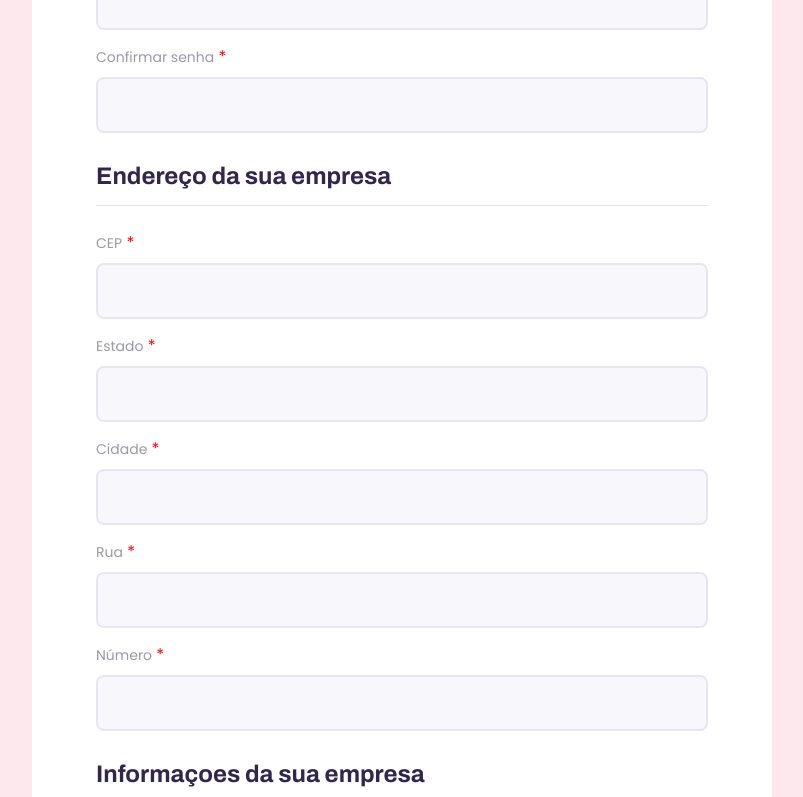
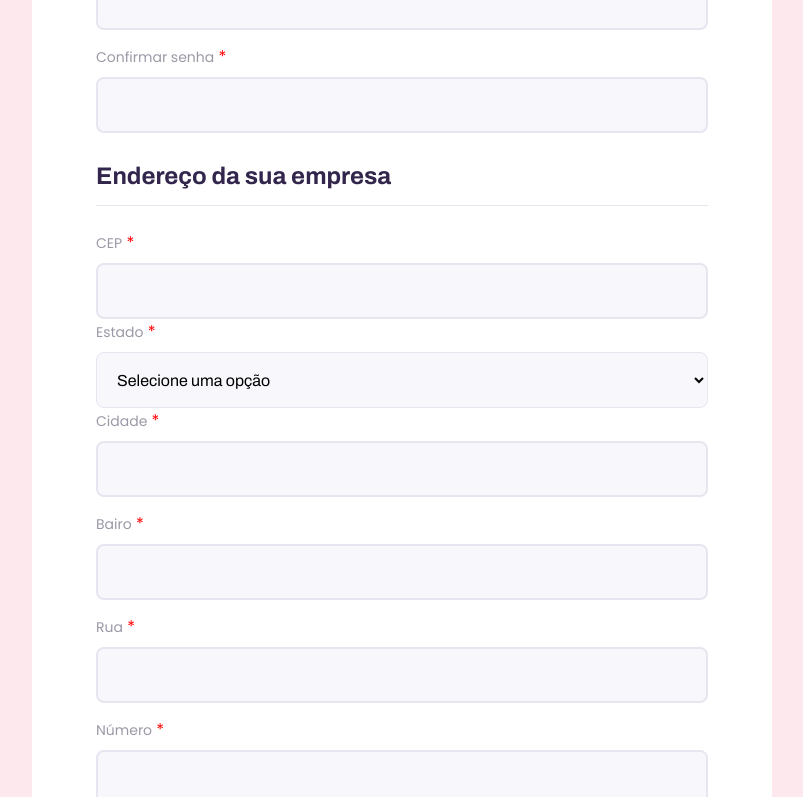
Before and after one commit to staubjoao/buscaemp, a React (Create React App) app in the folder web/: page /teste in a window 1280 px wide. Shown: the part 511-1308 px from the top of the page, without its empty margins (238-1041 px from the left). Built offline with nearby package versions, Linux system fonts and the light colour scheme; the HTML template or start-up script is replaced by a standard one.

Commit message:
Select do estado

```diff
--- a/web/src/components/forms/FormCompany/index.tsx
+++ b/web/src/components/forms/FormCompany/index.tsx
@@ -27,6 +27,7 @@ const FormCompany = () => (
           state: "",
           city: "",
           street: "",
+          district: "",
           addressNumber: "",
           name: "",
           phone: "",
@@ -79,19 +80,62 @@ const FormCompany = () => (
                     }
                     fetch(`https://viacep.com.br/ws/${cep}/json/`)
                       .then((res) => res.json())
-                      .then((data) => {});
+                      .then((data) => {
+                        console.log(data);
+                        props.setFieldValue("city", data.localidade);
+                        props.setFieldValue("state", data.uf);
+                        props.setFieldValue("district", data.bairro);
+                        props.setFieldValue("street", data.logradouro);
+                        props.setFieldValue("addressNumber", data.unidade);
+                      });
                   }}
                 />
               </div>
-              <div className="input-block">
+              <div className="select-block">
                 <label htmlFor="state">Estado</label>
                 <span> *</span>
-                <Field id="state" name="state" type="text" />
+                <Field component="select" id="state" name="state">
+                  <option value="" disabled hidden>
+                    Selecione uma opção
+                  </option>
+                  <option value="AC">Acre</option>
+                  <option value="AL">Alagoas</option>
+                  <option value="AP">Amapá</option>
+                  <option value="AM">Amazonas</option>
+                  <option value="BA">Bahia</option>
+                  <option value="CE">Ceará</option>
+                  <option value="DF">Distrito Federal</option>
+                  <option value="ES">Espírito Santo</option>
+                  <option value="GO">Goiás</option>
+                  <option value="MA">Maranhão</option>
+                  <option value="MT">Mato Grosso</option>
+                  <option value="MS">Mato Grosso do Sul</option>
+                  <option value="MG">Minas Gerais</option>
+                  <option value="PA">Pará</option>
+                  <option value="PB">Paraíba</option>
+                  <option value="PR">Paraná</option>
+                  <option value="PE">Pernambuco</option>
+                  <option value="PI">Piauí</option>
+                  <option value="RJ">Rio de Janeiro</option>
+                  <option value="RN">Rio Grande do Norte</option>
+                  <option value="RS">Rio Grande do Sul</option>
+                  <option value="RO">Rondônia</option>
+                  <option value="RR">Roraima</option>
+                  <option value="SC">Santa Catarina</option>
+                  <option value="SP">São Paulo</option>
+                  <option value="SE">Sergipe</option>
+                  <option value="TO">Tocantins</option>
+                </Field>
               </div>
               <div className="input-block">
                 <label htmlFor="city">Cidade</label>
                 <span> *</span>
                 <Field id="city" name="city" type="text" />
+              </div>
+              <div className="input-block">
+                <label htmlFor="district">Bairo</label>
+                <span> *</span>
+                <Field id="district" name="district" type="text" />
               </div>
               <div className="input-block">
                 <label htmlFor="street">Rua</label>
--- a/web/src/components/forms/FormCompany/styles.css
+++ b/web/src/components/forms/FormCompany/styles.css
@@ -1,9 +1,44 @@
+span {
+  color: red;
+}
+
 .input-block {
   position: relative;
 }
 
-.input-block span {
-  color: red;
+.select-block {
+  position: relative;
+}
+
+.select-block + .select-block {
+  margin-top: 1.4rem;
+}
+
+.select-block label {
+  font-size: 1.4rem;
+}
+
+.select-block select {
+  width: 100%;
+  height: 5.6rem;
+  margin-top: 0.8rem;
+  border-radius: 0.8rem;
+  background: var(--color-input-background);
+  border: 1px solid var(--color-line-in-white);
+  outline: 0;
+  padding: 0 1.6rem;
+  font: 1.6rem Archivo;
+}
+
+.select-block:focus-within::after {
+  width: calc(100% - 3.2rem);
+  height: 2px;
+  content: "";
+  background: var(--color-primary-light);
+  position: absolute;
+  left: 1.6rem;
+  right: 1.6rem;
+  bottom: 0;
 }
 
 .input-block + .input-block {
```
